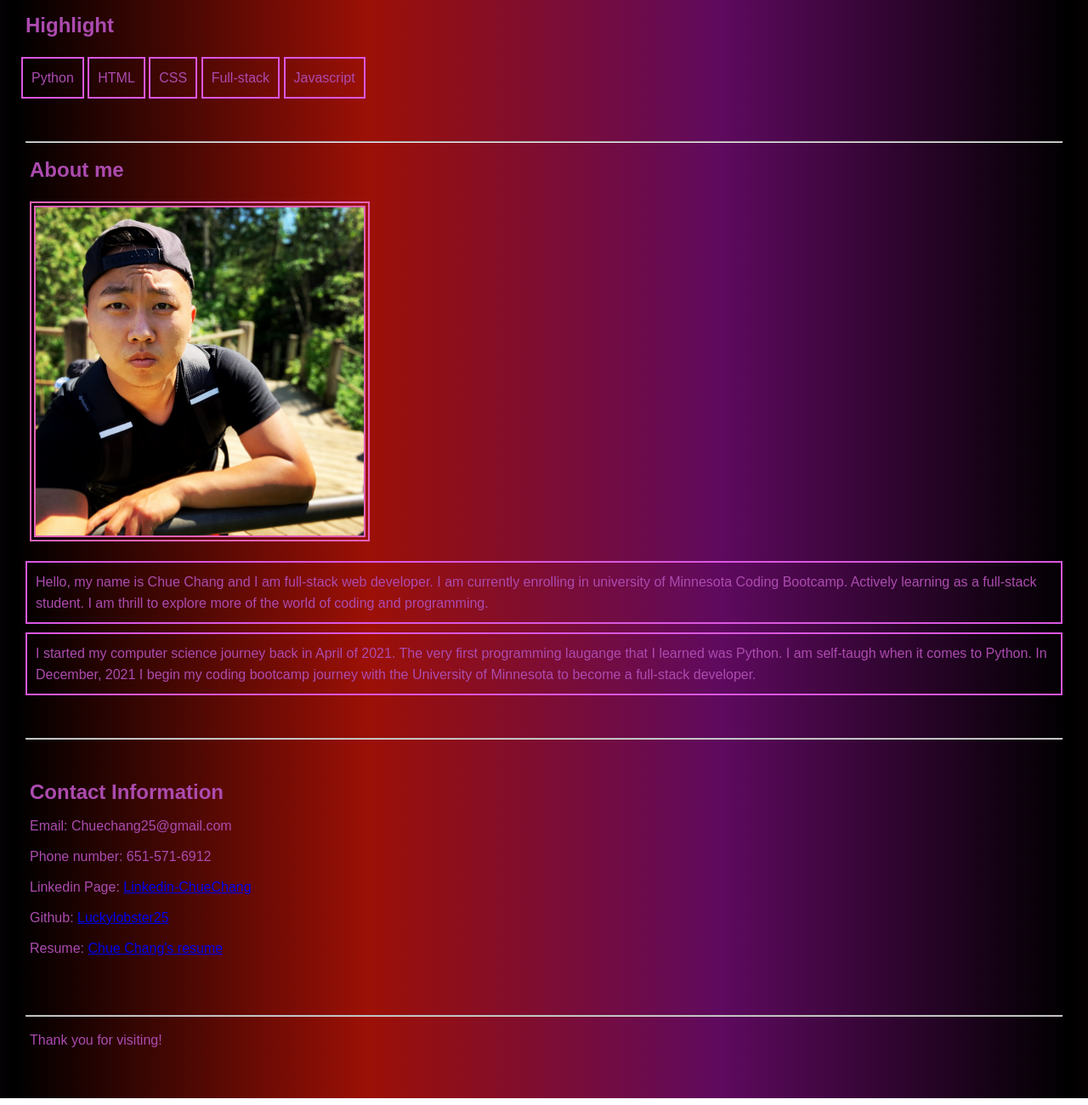
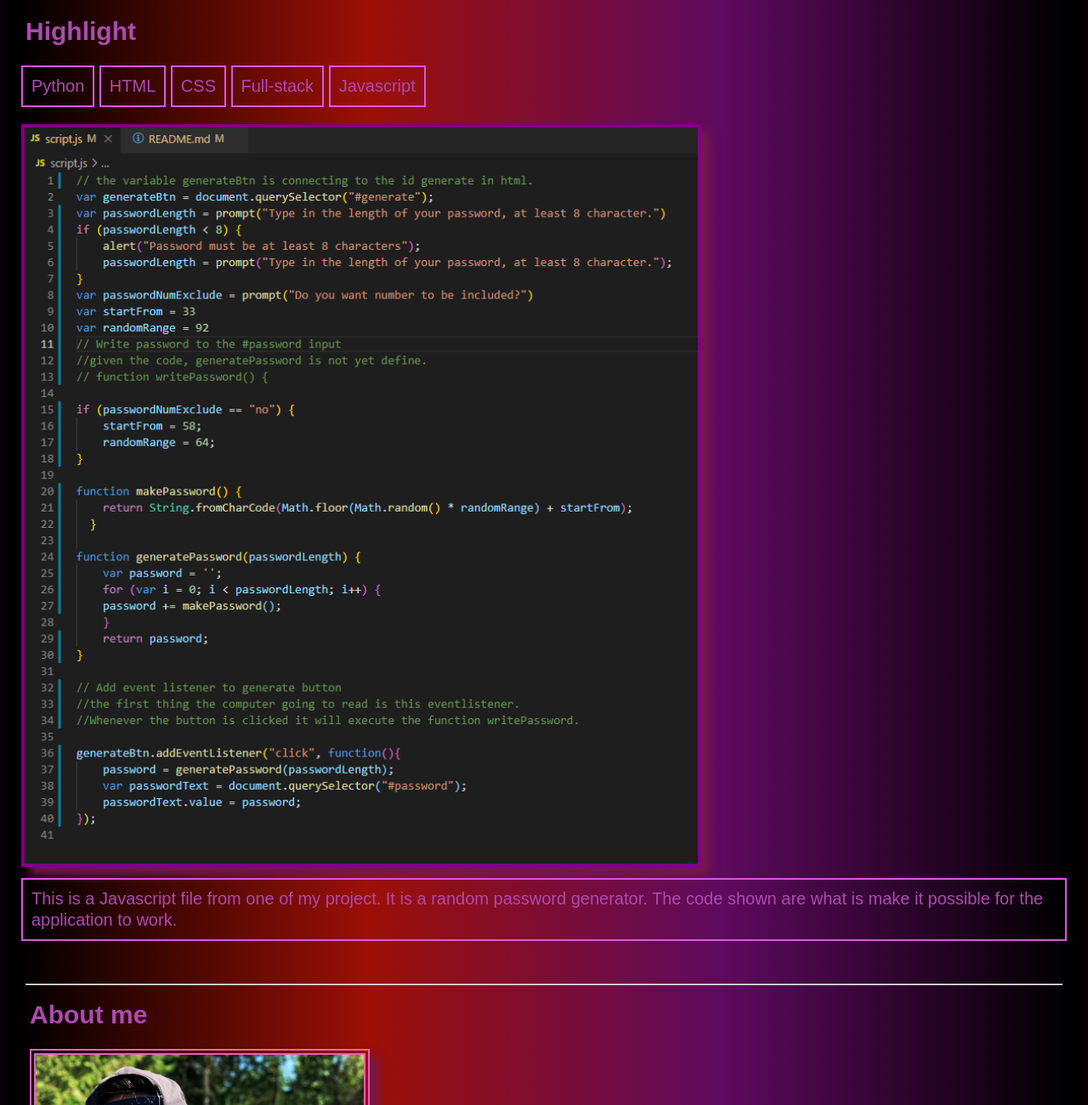
Before and after one commit to luckylobster25/portfolio, a plain HTML site: page index.html in a window 1280 px wide. Shown: the part 120-1420 px from the top of the page at 85% size. Drawn offline with Linux system fonts and the light colour scheme.

Commit message:
touch up

```diff
--- a/index.html
+++ b/index.html
@@ -29,7 +29,12 @@
                 <article class="box">CSS</article>
                 <article class="box">Full-stack</article>
                 <article class="box">Javascript</article>
-
+                <div>
+                    <img src="password-gen.PNG" alt="Javascript code" id="codejavascript">
+                </div>
+                <article class="box">This is a Javascript file from one of my project. It is a random password generator.
+                    The code shown are what is make it possible for the application to work.
+                </article>
             </div>
         </section>
         <section class="about-me" id="about-me">
@@ -61,7 +66,7 @@
     <footer>
         <section class="ending">
             <hr>
-            <p>Thank you for visiting!</p>
+            <p id="finish-bar">Thank you for visiting!</p>
         </section>
     </footer>
 </body>
--- a/style.css
+++ b/style.css
@@ -2,6 +2,7 @@
     font-family: Georgia, 'Times New Roman', Times, serif;
     color: rgb(172, 75, 175);
     margin: 20px;
+    font-size: 20px;
 }
 body {
     display: block;
@@ -45,10 +46,12 @@ section {
     border: solid rgb(218, 87, 223) 2.5px;
     padding: 10px;
 }
+
 .photo {
     border: rgb(228, 97, 184) double 7px;
     width: 400px;
     margin: 10px 5px;
+    box-shadow: rgb(116, 24, 78) 10px 10px 10px;
 }
 /* img :hover {
     border: yellowgreen;
@@ -73,9 +76,26 @@ h1 {
     margin: -50px 10px 0px 10px;
     padding: 20px 0px 40px 0px;
 }
+#codejavascript {
+    width: 800px;
+    border: solid 4px purple;
+    margin-top: 20px;
+    box-shadow: rgb(116, 24, 78) 10px 10px 10px;
+}
+#finish-bar {
+    color: whitesmoke;
+    background: rgb(141, 56, 141);
+    padding: 20px;
+    font-size: 45px;
+}
 
 @media screen and (Max-width: 1100px) {
     body { background-image: linear-gradient(90deg,black,  rgb(95, 10, 95), rgb(156, 16, 6));}
+    #codejavascript {
+        width: 600px;
+    }
+    #finish-bar { font-size: 35px;}
+    :root {font-size: 17.5px;}
 }
 
 @media screen and (Max-width: 655px) {
@@ -88,5 +108,8 @@ h1 {
     .home {margin-top: 20px;}
     nav a {margin-bottom: 20px;}
     hr { margin: 50px 0px 20px 0px;}
-
+    #codejavascript {width: 400px;}
+    * {color: whitesmoke;}
+    #finish-bar { font-size: 25px;}
+    :root {font-size: 15px;}
 }
```
Also changed, not shown: image/example1.jpg (deleted), password-gen.PNG (added), 1 other file.
